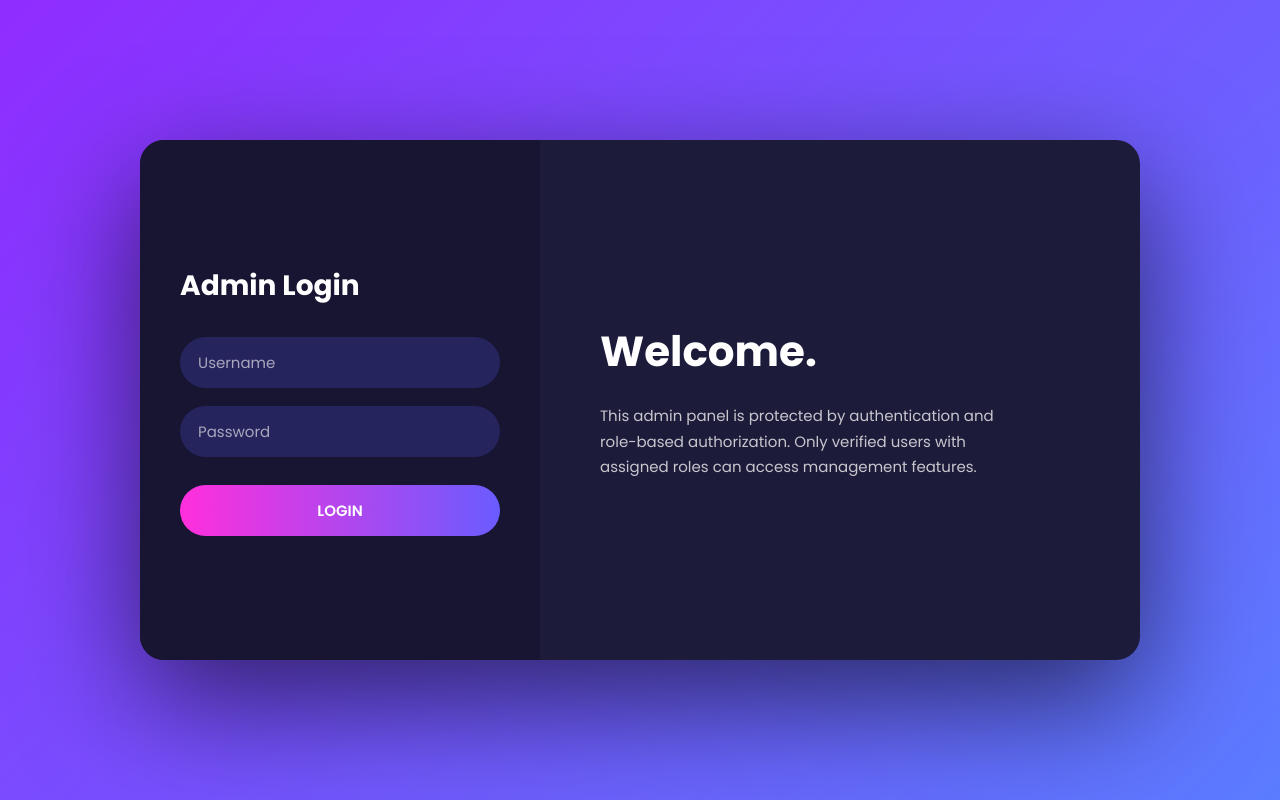
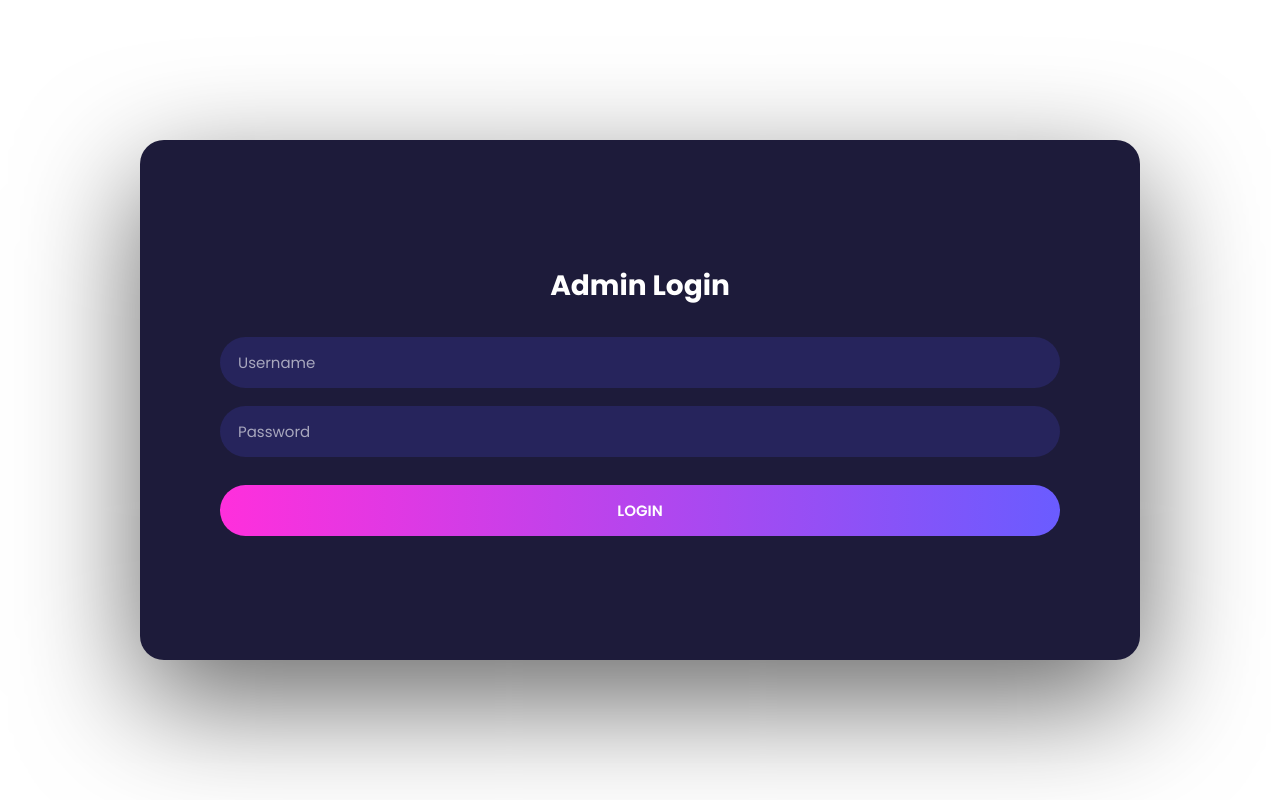
Before and after one commit to kashaffshoukat/berlin-matrix-365, a plain HTML site: page admin-login.html in a window 1280 px wide. Drawn offline with Linux system fonts and the light colour scheme.

Commit message:
Update admin-login.html

```diff
--- a/admin-login.html
+++ b/admin-login.html
@@ -20,7 +20,6 @@ body{
   display:flex;
   align-items:center;
   justify-content:center;
-  background:linear-gradient(135deg,#8f2cff,#5b7cff);
   padding:20px;
 }
 
@@ -38,9 +37,8 @@ body{
 
 /* ===== LEFT PANEL ===== */
 .login-left{
-  width:40%;
-  padding:50px 40px;
-  background:#171531;
+  width:100%;
+  padding:50px 80px;
   display:flex;
   flex-direction:column;
   justify-content:center;
@@ -50,6 +48,7 @@ body{
   color:#fff;
   font-size:28px;
   margin-bottom:30px;
+  text-align: center;
 }
 
 /* Inputs */
@@ -66,6 +65,7 @@ body{
   background:#26245c;
   color:#fff;
   font-size:15px;
+  text-align: ;
 }
 
 .input-box input::placeholder{
@@ -104,10 +104,9 @@ body{
 
 /* ===== RIGHT PANEL ===== */
 .login-right{
-  width:60%;
+  width:100%;
   padding:60px;
   display:flex;
-  flex-direction:column;
   justify-content:center;
   color:#fff;
 }
@@ -118,7 +117,6 @@ body{
 }
 
 .login-right p{
-  opacity:.75;
   max-width:420px;
   line-height:1.7;
   font-size:15px;
@@ -128,7 +126,7 @@ body{
 @media (max-width: 900px){
   .login-wrapper{
     flex-direction:column;
-    max-width:520px;
+    max-width:100%;
   }
 
   .login-left,
@@ -136,14 +134,7 @@ body{
     width:100%;
   }
 
-  .login-right{
-    padding:40px;
-    text-align:center;
-  }
 
-  .login-right p{
-    margin:0 auto;
-  }
 }
 
 /* ===== MOBILE ===== */
@@ -157,16 +148,14 @@ body{
   }
 
   .login-left{
-    padding:36px 26px;
+    padding:96px 26px;
   }
 
   .login-left h2{
     font-size:24px;
   }
 
-  .login-right{
-    display:none;
-  }
+
 }
 
 </style>
@@ -193,14 +182,7 @@ body{
     <div class="error" id="error">Invalid credentials</div>
   </div>
 
-  <!-- RIGHT -->
-  <div class="login-right">
-    <h1>Welcome.</h1>
-    <p>
-      This admin panel is protected by authentication and role-based authorization.
-      Only verified users with assigned roles can access management features.
-    </p>
-  </div>
+
 
 </div>
 
```
